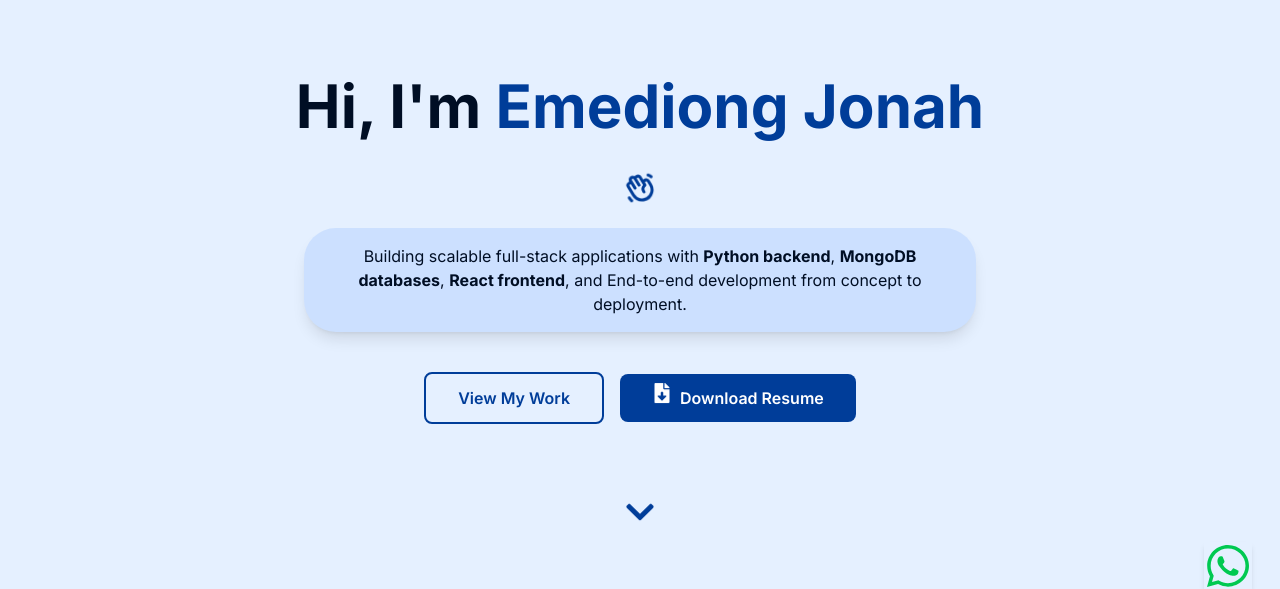
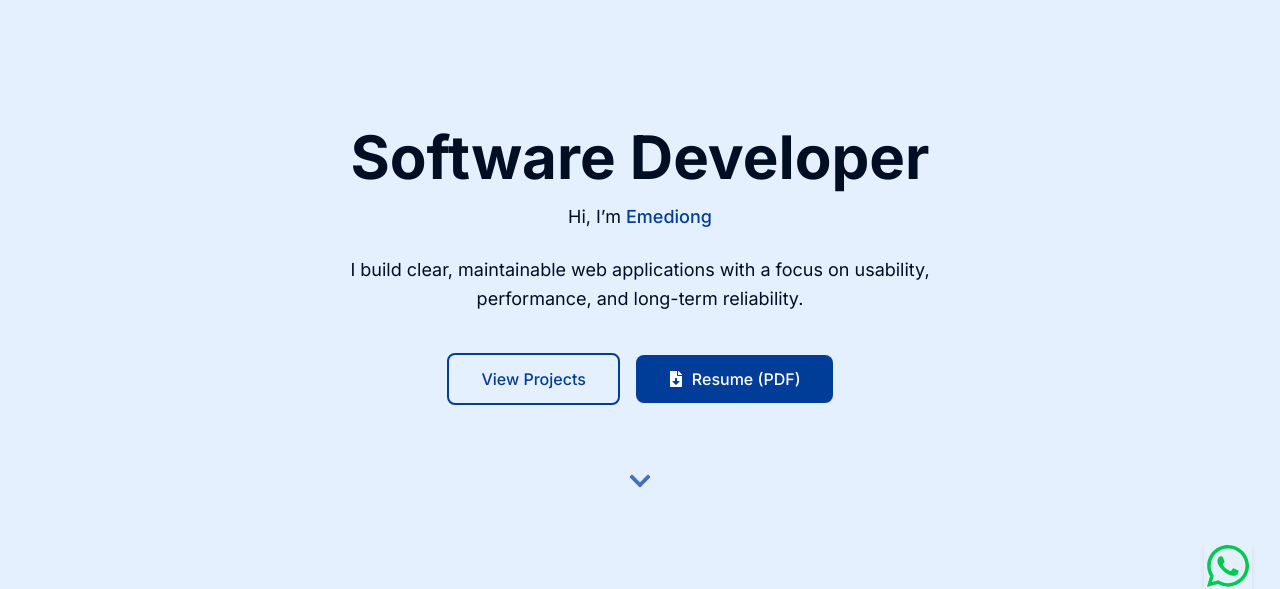
Before and after one commit to Emediong-Jonah03/second-portfolio, a React (Vite) app: page / in a window 1280 px wide. Shown: the part 130-719 px from the top of the page. Built offline with nearby package versions, Linux system fonts and the light colour scheme; no server answers.

Commit message:
Update hero.jsx
changed hero section

```diff
--- a/src/componet/hero.jsx
+++ b/src/componet/hero.jsx
@@ -1,6 +1,4 @@
-import { FaFileDownload } from "react-icons/fa";
-import { FaChevronDown } from "react-icons/fa";
-import { PiHandWavingBold } from "react-icons/pi";
+import { FaFileDownload, FaChevronDown } from "react-icons/fa";
 import resume from "../assets/resume.pdf";
 
 const Hero = () => {
@@ -9,74 +7,51 @@ const Hero = () => {
   };
 
   return (
-    <section className="min-h-screen flex items-center justify-center bg-[var(--background)] relative overflow-hidden pt-18 animate-fade-in">
-      <div className="max-w-7xl mx-auto px-4 sm:px-6 lg:px-8 text-center relative z-10 animate-slide-up">
+    <section className="min-h-screen flex items-center justify-center bg-[var(--background)] relative overflow-hidden pt-20">
+      <div className="max-w-4xl mx-auto px-4 text-center relative z-10">
+
+        {/* Identity */}
         <h1 className="text-4xl md:text-6xl font-bold text-[var(--foreground)] mb-4">
-          Hi, I'm <span className="text-[var(--primary)]">Emediong Jonah</span>
-          <div className="mt-4">
-            <PiHandWavingBold className="w-8 animate-wiggle r h-8 inline text-[var(--primary)]" />
-          </div>
+          Software Developer
         </h1>
-        <p className="py-4 px-5 leading-normal rounded-4xl mb-10 max-w-2xl mx-auto bg-[var(--accent)] text-[var(--foreground)] shadow-[var(--primary)]/10 shadow-lg">
-          Building scalable full-stack applications with{" "}
-          <strong>Python backend</strong>, <strong>MongoDB databases</strong>,{" "}
-          <strong>React frontend</strong>, and{" "}
-    End-to-end development from
-          concept to deployment.
+
+        {/* Name */}
+        <p className="text-lg text-[var(--foreground-muted)] mb-6">
+          Hi, I’m <span className="text-[var(--primary)] font-medium">Emediong</span>
         </p>
-        <div className="flex  gap-4 justify-center items-center">
+
+        {/* Value statement */}
+        <p className="max-w-2xl mx-auto text-base md:text-lg leading-relaxed mb-10 text-[var(--foreground)]">
+          I build clear, maintainable web applications with a focus on usability,
+          performance, and long-term reliability.
+        </p>
+
+        {/* CTAs */}
+        <div className="flex gap-4 justify-center items-center">
           <button
             onClick={() => scrollToSection("projects")}
-            className="px-8 py-3 border-2 border-[var(--primary)] text-[var(--primary)] font-semibold rounded-lg hover:bg-[var(--primary)] hover:text-white transform hover:scale-105 transition-all"
+            className="px-8 py-3 border-2 border-[var(--primary)] text-[var(--primary)] font-medium rounded-lg hover:bg-[var(--primary)] hover:text-white transition"
           >
-            View My Work
+            View Projects
           </button>
-          <button className="px-8 py-3 bg-[var(--primary)] text-white font-semibold rounded-lg hover:opacity-90 transform hover:scale-105 transition-all flex items-center gap-2">
-            <FaFileDownload className="w-5 h-5 animate-bounce" />
-            <a href={resume}>Download Resume</a>
-          </button>
+
+          <a
+            href={resume}
+            download
+            className="px-8 py-3 bg-[var(--primary)] text-white font-medium rounded-lg hover:opacity-90 transition flex items-center gap-2"
+          >
+            <FaFileDownload className="w-4 h-4" />
+            Resume (PDF)
+          </a>
         </div>
-        <div className="mt-20 animate-bounce">
-          <FaChevronDown className="w-8 h-8 text-[var(--primary)] mx-auto" />
+
+        {/* Scroll indicator */}
+        <div className="mt-16">
+          <FaChevronDown className="w-6 h-6 text-[var(--primary)] mx-auto opacity-70" />
         </div>
       </div>
     </section>
   );
 };
 
-// Typing Effect Component
-/*function TypingEffect ({ texts, speed = 100, pause = 2000 }) => {
-  const [displayText, setDisplayText] = useState('');
-  const [textIndex, setTextIndex] = useState(0);
-  const [charIndex, setCharIndex] = useState(0);
-  const [isDeleting, setIsDeleting] = useState(false);
-
-  useEffect(() => {
-    const currentText = texts[textIndex];
-
-    const timeout = setTimeout(() => {
-      if (!isDeleting) {
-        if (charIndex < currentText.length) {
-          setDisplayText(currentText.substring(0, charIndex + 1));
-          setCharIndex(charIndex + 1);
-        } else {
-          setTimeout(() => setIsDeleting(true), pause);
-        }
-      } else {
-        if (charIndex > 0) {
-          setDisplayText(currentText.substring(0, charIndex - 1));
-          setCharIndex(charIndex - 1);
-        } else {
-          setIsDeleting(false);
-          setTextIndex((textIndex + 1) % texts.length);
-        }
-      }
-    }, isDeleting ? speed / 2 : speed);
-
-    return () => clearTimeout(timeout);
-  }, [charIndex, isDeleting, textIndex, texts, speed, pause]);
-
-  return <span className="text-yellow-400">{displayText}<span className="animate-pulse">|</span></span>;
-};
-*/
 export default Hero;
```
